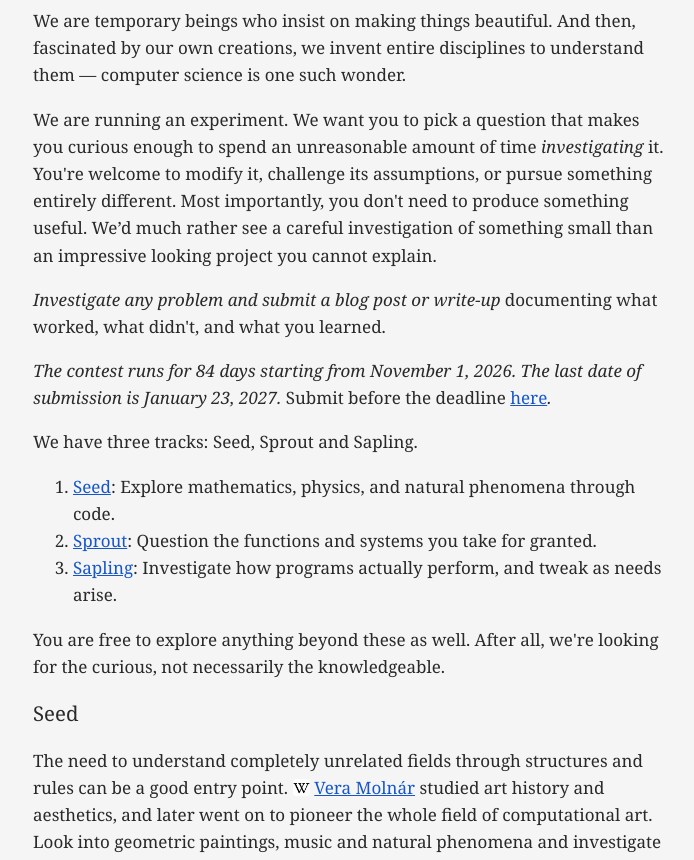
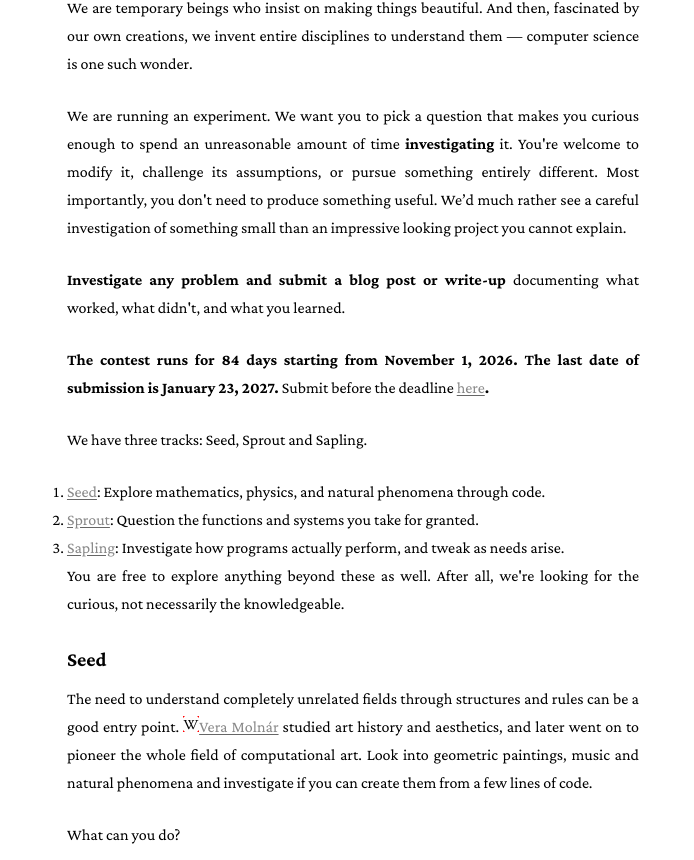
Before and after one commit to aspizu/threadlockers.github.io, a plain HTML site: page rabbit/2026/index.html in a window 1280 px wide. Shown: the part 166-1026 px from the top of the page, without its empty margins (287-981 px from the left). Drawn offline with nearby package versions, Linux system fonts and the light colour scheme.

Commit message:
feat: redesign site styles

```diff
--- a/style.css
+++ b/style.css
@@ -1,28 +1,77 @@
+@import url('https://fonts.googleapis.com/css2?family=Crimson+Pro:ital,wght@0,200..900;1,200..900&display=swap');
+
+* {
+  margin: unset;
+  padding: unset;
+}
+
 body {
-  max-width: 640px;
-  margin: 0 auto;
-  padding: 6em 1.5em 8em;
-  font-family: Georgia, serif;
-  font-size: 17px;
-  line-height: 1.6;
-  color: #292929;
-  background: #f5f5f5;
+  width: min(65ch - 16px, 100% - 16px);
+  margin-inline: auto;
+  font-family: 'Crimson Pro';
+  font-size: 16px;
+  line-height: 1.75;
+  margin-block: 96px;
 }
-h1, h2, h3 {
-  font-family: Georgia, serif;
-  font-weight: normal;
+
+h1 {
+  font-size: 32px;
+  font-weight: 400;
+  margin-top: 24px;
 }
-h1 { font-size: 1.4em; }
-h2 { font-size: 1.2em; }
-h3 { font-size: 1em; }
-.article-date { margin-top: -.6em; color: #767a82; font-size: .9em; }
-strong { font-weight: normal; font-style: italic; }
-a { color: #1656cc; }
-a .link-icon { display: inline-block; width: 1em; height: 1em; max-width: none; margin-right: .28em; vertical-align: -.12em; object-fit: contain; }
-figure { width: 100%; max-width: 100%; margin: 1.5em 0; }
-img { display: block; max-width: 100%; height: auto; }
-figure img { width: 100%; }
-figcaption { margin-top: .4em; color: #767a82; font-size: .9em; font-style: italic; }
-@media (max-width: 480px) {
-  body { font-size: 17px; padding: 4em 1.25em 6em; }
+
+h2 {
+  font-size: 20px;
+  font-weight: 700;
+  margin-top: 24px;
 }
+
+h1, h2 {
+  margin-bottom: 8px;
+}
+
+p {
+  text-align: justify;
+}
+
+figure img {
+  width: 100%;
+  height: auto;
+  object-fit: contain;
+}
+
+p, figure {
+  margin-bottom: 24px;
+}
+
+figcaption {
+  font-weight: 500;
+  font-size: 10px;
+  text-align: center;
+}
+
+a {
+  color: #888;
+  text-underline-offset: 2px;
+  text-decoration-color: #666;
+  transition: opacity 100ms;
+
+  &:hover {
+    opacity: 75%;
+  }
+
+  &:active {
+    opacity: 50%;
+  }
+}
+
+.article-date {
+  font-size: 12px;
+  color: #888;
+  text-align: right;
+}
+
+.link-icon {
+  height: 100%;
+  background: red;
+}
```
Also changed, not shown: 1 other file.
